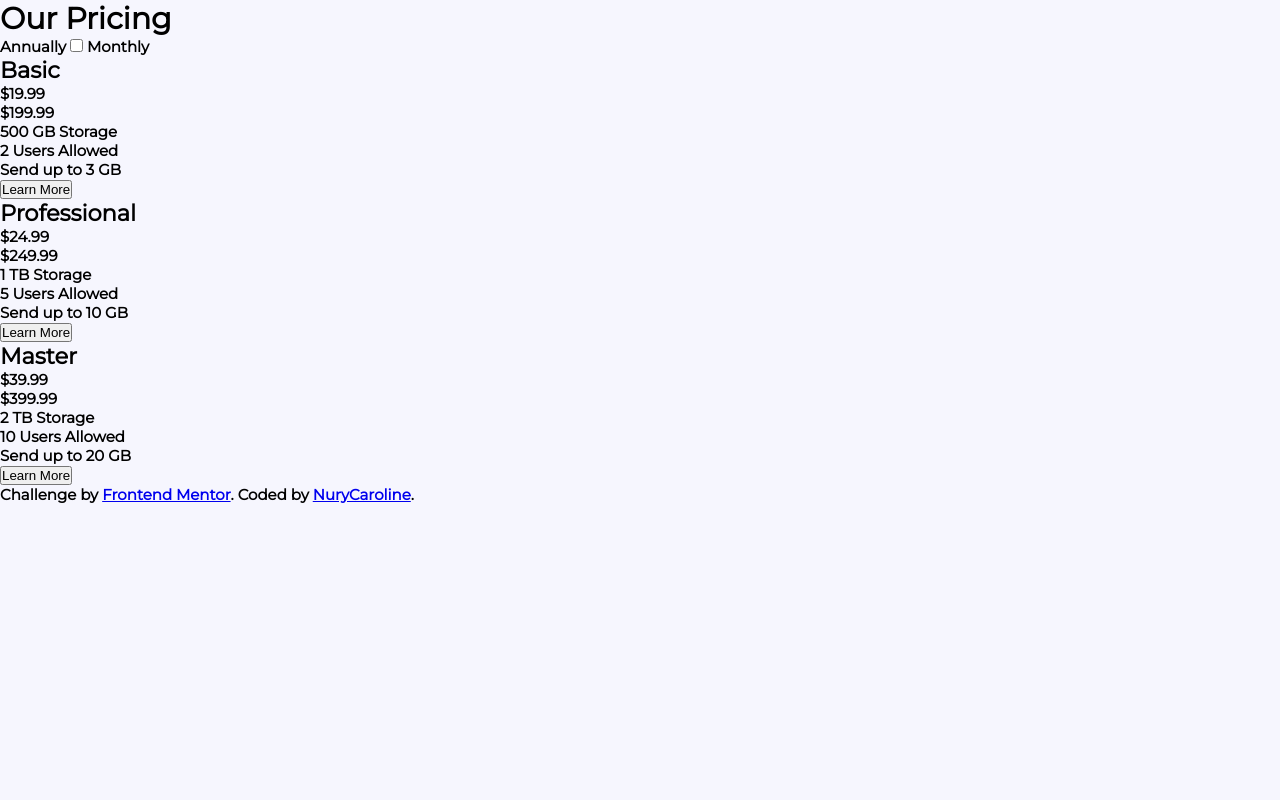
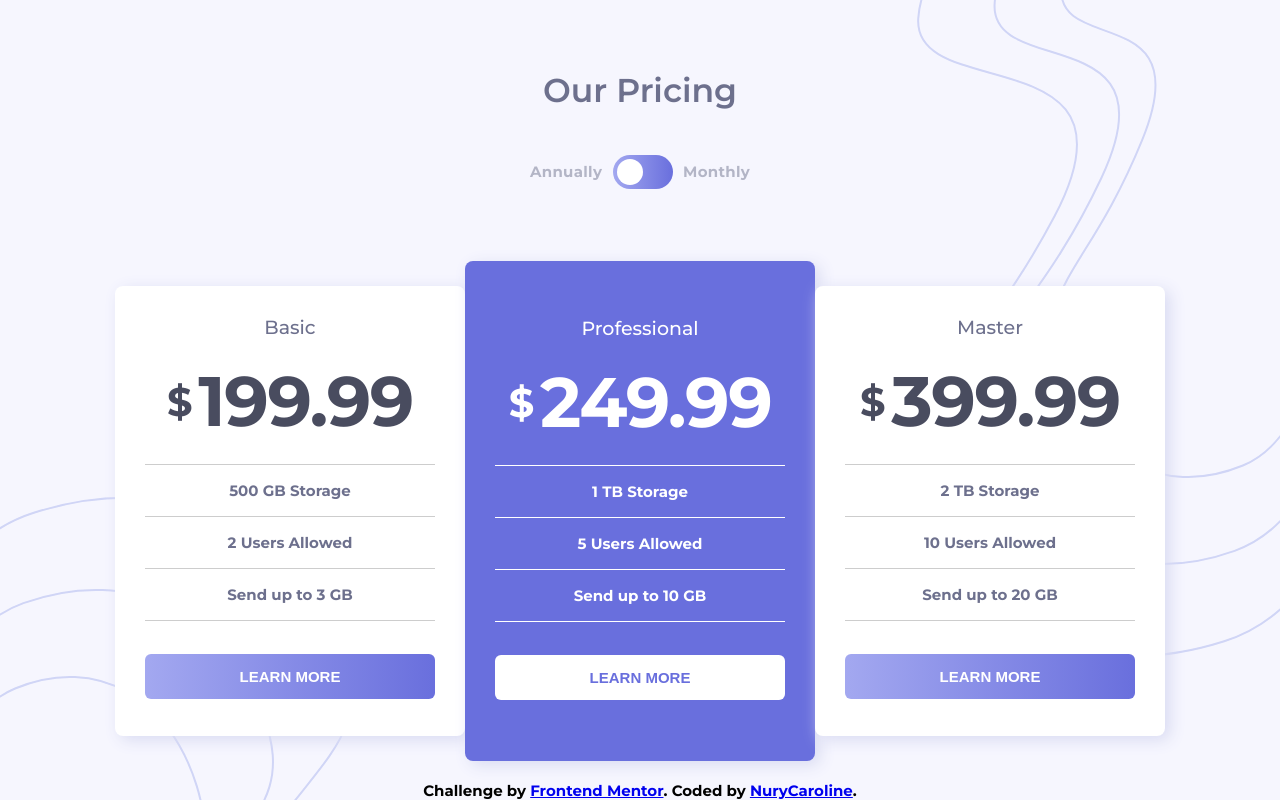
Before and after one commit to nurycaroline/pricing-component-with-toggle, a plain HTML site: page index.html in a window 1280 px wide. Drawn offline with Linux system fonts and the light colour scheme.

Commit message:
Style desktop

```diff
--- a/index.html
+++ b/index.html
@@ -1,58 +1,72 @@
 <!DOCTYPE html>
 <html lang="en">
   <head>
-  <meta charset="UTF-8">
-  <meta name="viewport" content="width=device-width, initial-scale=1.0">
+    <meta charset="UTF-8" />
+    <meta name="viewport" content="width=device-width, initial-scale=1.0" />
 
-  <link rel="icon" type="image/png" sizes="32x32" href="./images/favicon-32x32.png">
-  <link href="https://fonts.googleapis.com/css?family=Montserrat&display=swap" rel="stylesheet">
-  <link rel="stylesheet" type="text/css" href="./style.css">
+    <link
+      rel="icon"
+      type="image/png"
+      sizes="32x32"
+      href="./images/favicon-32x32.png"
+    />
+    <link
+      href="https://fonts.googleapis.com/css?family=Montserrat:400,500,600,700,800&display=swap"
+      rel="stylesheet"
+    />
+    <link rel="stylesheet" type="text/css" href="./style.css" />
 
     <title>Frontend Mentor | Pricing Component</title>
   </head>
   <body>
-
-  <h1>Our Pricing</h1>
+    <img class="bg-top" src="./images/bg-top.svg" />
+    <img class="bg-bottom"" src="./images/bg-bottom.svg">
+    <h1 class="title c-gray">Our Pricing</h1>
 
     <div class="toggle">
-    <label for="period">Annually</label>
-    <input type="checkbox" name="period">
-    <label for="period">Monthly</label>
+      <label class="c-gray-light" for="period">Annually</label>
+      <label class="toggle-round">
+        <input type="checkbox" />
+        <span></span>
+      </label>
+      <label class="c-gray-light" for="period">Monthly</label>
     </div>
 
     <div class="plans">
-    <div class="basic">
+      <div class="plan-item basic">
         <h2>Basic</h2>
-      <p class="monthly">&dollar;19.99</p>
-      <p class="annually">&dollar;199.99</p>
+        <p class="hidden monthly value">&dollar;<strong>19.99</strong></p>
+        <p class="annually value">&dollar;<strong>199.99</strong></p>
         <p>500 GB Storage</p>
         <p>2 Users Allowed</p>
         <p>Send up to 3 GB</p>
-      <button>Learn More</button>
+        <button class="c-primary">Learn More</button>
       </div>
-    <div class="professional">
+      <div class="plan-item professional">
         <h2>Professional</h2>
-      <p class="monthly">&dollar;24.99</p>
-      <p class="annually">&dollar;249.99</p>
+        <p class="hidden monthly value">&dollar;<strong>24.99</strong></p>
+        <p class="annually value">&dollar;<strong>249.99</strong></p>
         <p>1 TB Storage</p>
         <p>5 Users Allowed</p>
         <p>Send up to 10 GB</p>
         <button>Learn More</button>
       </div>
-    <div class="master">
+      <div class="plan-item master">
         <h2>Master</h2>
-      <p class="monthly">&dollar;39.99</p>
-      <p class="annually">&dollar;399.99</p>
+        <p class="hidden monthly value">&dollar;<strong>39.99</strong></p>
+        <p class="annually value">&dollar;<strong>399.99</strong></p>
         <p>2 TB Storage</p>
         <p>10 Users Allowed</p>
         <p>Send up to 20 GB</p>
-      <button>Learn More</button>
+        <button class="c-primary">Learn More</button>
       </div>
     </div>
 
     <div class="attribution">
-    Challenge by <a href="https://www.frontendmentor.io?ref=challenge" target="_blank">Frontend Mentor</a>.
-    Coded by <a href="http://nury.dev">NuryCaroline</a>.
+      Challenge by
+      <a href="https://www.frontendmentor.io?ref=challenge" target="_blank"
+        >Frontend Mentor</a
+      >. Coded by <a href="http://nury.dev">NuryCaroline</a>.
     </div>
   </body>
 </html>
--- a/style.css
+++ b/style.css
@@ -4,12 +4,18 @@
 }
 
 body {
-  background-color: hsl(240, 78%, 98%);
+  -webkit-font-smoothing: antialiased;
+  -moz-osx-font-smoothing: grayscale;
+  background-color: rgb(246, 246, 254);
   font: 700 15px "Montserrat";
 }
 
+button {
+  cursor: pointer;
+}
+
 .c-primary {
-  background-color: linear-gradient(
+  background: linear-gradient(
     90deg,
     hsl(236, 72%, 79%) 0%,
     hsl(237, 63%, 64%) 100%
@@ -27,3 +33,234 @@ body {
 .c-dark-gray {
   color: hsl(232, 13%, 33%);
 }
+
+.bg-top {
+  position: absolute;
+  right: 0;
+  top: 0;
+}
+
+.bg-bottom {
+  position: absolute;
+  bottom: 0;
+}
+
+.hidden {
+  display: none !important;
+}
+
+/* toggle */
+.toggle-round {
+  position: relative;
+  display: inline-block;
+  width: 60px;
+  height: 34px;
+}
+
+.toggle-round input {
+  display: none;
+}
+
+.toggle-round span {
+  position: absolute;
+  cursor: pointer;
+  top: 0;
+  left: 0;
+  right: 0;
+  bottom: 0;
+  background-color: #ccc;
+  -webkit-transition: 0.4s;
+  transition: 0.4s;
+  background: linear-gradient(
+    90deg,
+    hsl(236, 72%, 79%) 0%,
+    hsl(237, 63%, 64%) 100%
+  );
+}
+
+.toggle-round span:before {
+  position: absolute;
+  content: "";
+  height: 26px;
+  width: 26px;
+  left: 4px;
+  bottom: 4px;
+  background-color: white;
+  -webkit-transition: 0.4s;
+  transition: 0.4s;
+}
+
+input:checked + span {
+  opacity: 0.5;
+}
+
+input:checked + span:before {
+  -webkit-transform: translateX(26px);
+  -ms-transform: translateX(26px);
+  transform: translateX(26px);
+}
+
+.toggle-round span {
+  border-radius: 34px;
+}
+
+.toggle-round span:before {
+  border-radius: 50%;
+}
+
+/* Header */
+.title {
+  font-weight: 600;
+  font-size: 33px;
+  text-align: center;
+  margin: 70px 0 45px 0;
+}
+
+.toggle {
+  margin: 0 auto 72px auto;
+  text-align: center;
+  display: flex;
+  align-items: center;
+  justify-content: space-between;
+  width: 220px;
+}
+
+.toggle label {
+  font-weight: 700;
+  font-size: 15px;
+  line-height: 18px;
+  letter-spacing: 0.02em;
+}
+
+/* Plans */
+.plans {
+  display: flex;
+  align-items: center;
+  justify-content: center;
+  max-width: 1050px;
+  margin: auto;
+  position: absolute;
+  right: 0;
+  left: 0;
+}
+
+.plan-item {
+  width: 350px;
+  padding: 30px 30px 0 30px;
+  box-shadow: 5px 4px 16px hsl(236, 49%, 90%);
+  border-radius: 8px;
+  background-color: #fff;
+}
+
+.plan-item button {
+  width: 100%;
+  height: 45px;
+  text-align: center;
+  font-weight: 600;
+  font-size: 15px;
+  line-height: 18px;
+  color: #fff;
+  border: none;
+  border-radius: 6px;
+  text-transform: uppercase;
+  margin-top: 33px;
+}
+
+.plan-item button:hover {
+  background: #fff;
+  color: hsl(237, 63%, 64%);
+  border: 1px solid hsl(237, 63%, 64%);
+}
+
+.plans .basic,
+.plans .master {
+  height: 420px;
+}
+
+.plans .basic p,
+.plans .master p {
+  color: hsl(232, 13%, 33%);
+}
+
+.plans .basic h2,
+.plans .master h2,
+.plans .professional h2 {
+  font-weight: 500;
+  font-size: 19px;
+  line-height: 23px;
+  text-align: center;
+  color: hsl(233, 13%, 49%);
+}
+
+.plans .basic p,
+.plans .master p,
+.plans .professional p {
+  padding: 16px 0;
+  text-align: center;
+  border-bottom: 1px solid #cdcdcd;
+  color: hsl(233, 13%, 49%);
+}
+
+.plans .basic .value,
+.plans .master .value,
+.plans .professional .value {
+  font-weight: bold;
+  font-size: 40px;
+  line-height: 49px;
+  letter-spacing: 0.02em;
+  padding: 20px 0;
+  display: flex;
+  align-items: center;
+  justify-content: center;
+  color: hsl(232, 13%, 33%);
+  border-bottom: 1px solid #cdcdcd;
+}
+
+.plans .basic .value strong,
+.plans .master .value strong,
+.plans .professional .value strong {
+  font-weight: bold;
+  font-size: 70px;
+  line-height: 85px;
+  letter-spacing: -0.02em;
+  margin-left: 5px;
+}
+
+.plans .professional {
+  height: 444px;
+  padding: 56px 30px 0 30px;
+  background-color: hsl(237, 63%, 64%);
+}
+
+.plans .professional h2,
+.plans .professional p {
+  color: #fff !important;
+}
+
+.plans .professional .value,
+.plans .professional p {
+  border-bottom: 1px solid #fff !important;
+}
+
+.plans .professional button {
+  background-color: #fff;
+  color: hsl(237, 63%, 64%);
+}
+
+.plans .professional button:hover {
+  color: #fff;
+  border: 1px solid #fff;
+  background: linear-gradient(
+    90deg,
+    hsl(236, 72%, 79%) 0%,
+    hsl(237, 63%, 64%) 100%
+  );
+}
+
+/* Footer */
+.attribution {
+  position: absolute;
+  bottom: 0;
+  width: 100%;
+  text-align: center;
+}
```
Lines whose indentation alone changed are shown as unchanged.
